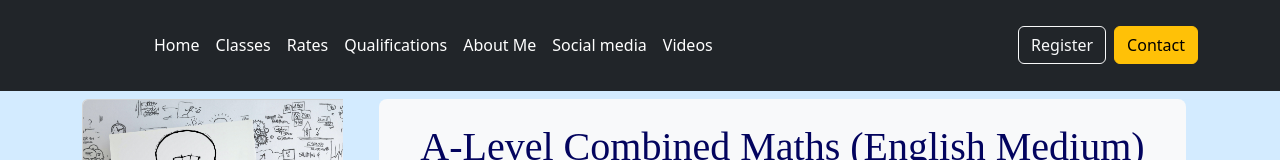
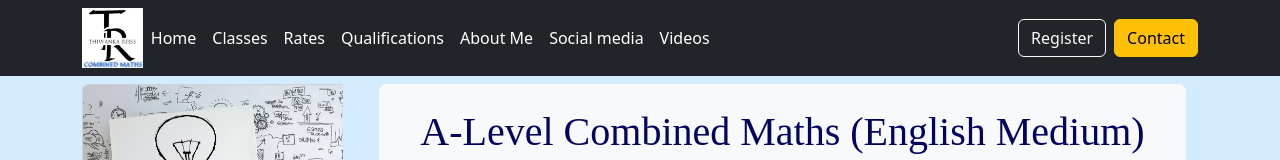
Before and after one commit to ThiwankaReiss/classfinal, an Angular app: page / in a window 1280 px wide. Shown: the top 160 px of the page. Built offline with nearby package versions, Linux system fonts and the light colour scheme.

Commit message:
branding was done

```diff
--- a/src/app/common/nav-bar/nav-bar.component.html
+++ b/src/app/common/nav-bar/nav-bar.component.html
@@ -1,11 +1,14 @@
-<header class="p-3 text-bg-dark ">
+<header class=" text-bg-dark ">
+
+
     <div class="container">
         <nav class="navbar navbar-expand-lg navbar-dark">
-            <a href="/" class="navbar-brand">
+            <!-- <a href="/" class="navbar-brand">
                 <svg class="bi me-2" width="40" height="32" role="img" aria-label="Bootstrap">
-                    <use xlink:href="#bootstrap"/>
+                    <use src="assets/img/logo.png"/>
                 </svg>
-            </a>
+            </a> -->
+            <img height="60px" src="assets/img/logo.png">
 
             <button class="navbar-toggler" type="button" data-bs-toggle="collapse" data-bs-target="#navbarNav"
                     aria-controls="navbarNav" aria-expanded="false" aria-label="Toggle navigation">
@@ -14,6 +17,7 @@
 
             <div class="collapse navbar-collapse" id="navbarNav">
                 <ul class="navbar-nav me-auto mb-2 mb-lg-0">
+
                     <li class="nav-item"><a routerLink="" class="nav-link px-2 text-white">Home</a></li>
                     <li class="nav-item"><a routerLink="classes" class="nav-link px-2 text-white">Classes</a></li>
                     <li class="nav-item"><a routerLink="rates" class="nav-link px-2 text-white">Rates</a></li>
```
Also changed, not shown: src/assets/img/logo.png (added), 4 other files (tests, documents, lock files or other folders).
